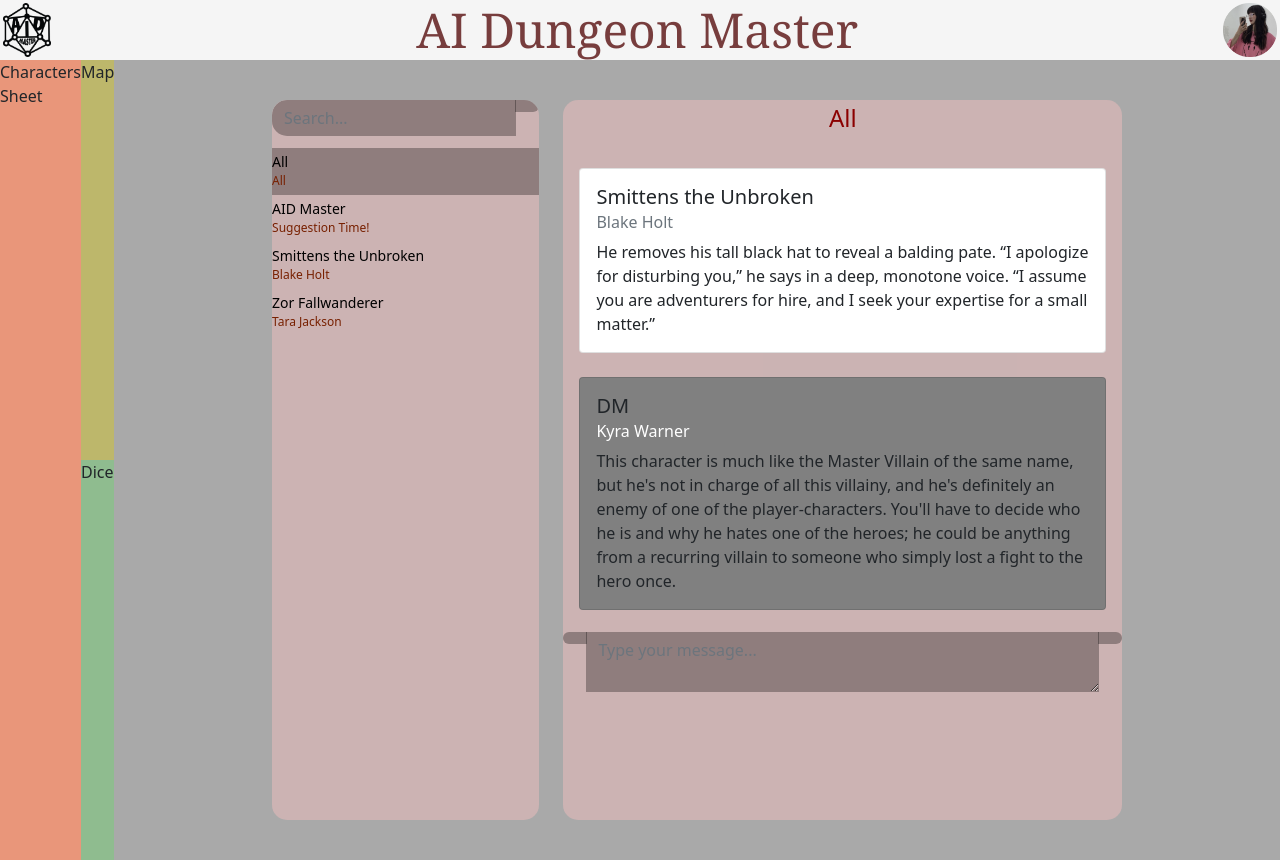
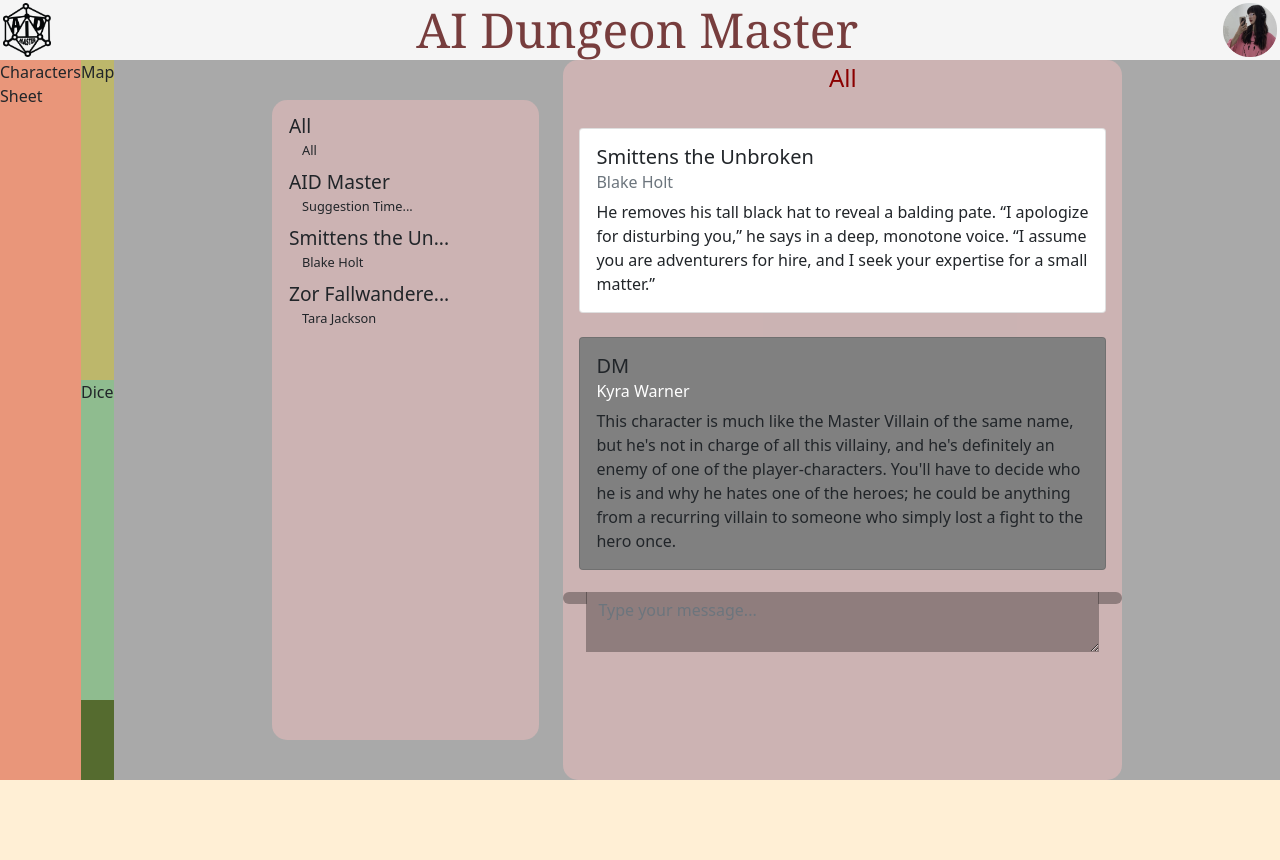
Before and after one commit to fadiatamny/AID-Master, a React (Create React App) app in the folder fate/: page /play in a window 1280 px wide. After the commit the page ends 800 px from the top, so only its background shows below. Built offline with nearby package versions, Linux system fonts and the light colour scheme.

Commit message:
socket template and component redesign

```diff
--- a/fate/src/components/Clickable/Clickable.module.css
+++ /dev/null
@@ -1,5 +0,0 @@
-.clickable {
-    width: auto;
-    height: auto;
-    float: left;
-}
--- a/fate/src/components/Clickable/Clickable.tsx
+++ b/fate/src/components/Clickable/Clickable.tsx
@@ -1,15 +1,15 @@
 import React from 'react'
-import styles from './Clickable.module.css'
 
 export interface ClickableProps {
     children: JSX.Element
-    onClick: () => void
+    // eslint-disable-next-line @typescript-eslint/no-explicit-any
+    onClick: (e?: any) => void
     style?: React.CSSProperties
 }
 
 const Clickable = ({ children, onClick, style }: ClickableProps) => {
     return (
-        <div onClick={onClick} className={`${styles.clickable} ${style}`}>
+        <div onClick={onClick} className={`${style}`}>
             {children}
         </div>
     )
--- a/fate/src/pages/GameScreen/Chat/Chat.tsx
+++ b/fate/src/pages/GameScreen/Chat/Chat.tsx
@@ -1,10 +1,12 @@
 import styles from './Chat.module.css'
 import Message from '../../../components/Message/Message'
 import User from '../../../components/User/User'
-import { useState } from 'react'
+import React from 'react'
+import ChatTabs from './ChatTabs'
+import EventsManager, { SocketEvent } from '../../../services/EventsManager'
 
 const Chat = () => {
-    const [activeChat, setActiveChat] = useState('All')
+    const [activeChat, setActiveChat] = React.useState('All')
     const mockDataMessages = [
         {
             username: 'Smittens the Unbroken',
@@ -43,28 +45,20 @@ const Chat = () => {
         { username: 'Zor Fallwanderer', playerName: 'Tara Jackson' }
     ]
 
+    React.useEffect(() => {
+        EventsManager.instance.on(SocketEvent.MESSAGE, 'Chat', (event: unknown) => {
+            console.log('im here')
+        })
+    }, [])
+
+    const switchActive = (name: string) => setActiveChat(name)
+
     return (
-        <div className="container-fluid h-100">
-            <div className="row justify-content-center h-100">
+        <div className="container-fluid">
+            <div className="row justify-content-center">
                 <div className={`col-md-4 col-xl-3 ${styles.chat}`}>
-                    <div className={`${styles.card} mb-sm-3 mb-md-0 contacts_card`}>
-                        <div className={styles.cardheader}>
-                            <div className="input-group">
-                                <input
-                                    type="text"
-                                    placeholder="Search..."
-                                    name=""
-                                    className={`form-control ${styles.search}`}
-                                />
-                                <div className="input-group-prepend">
-                                    <span className={`input-group-text ${styles.search_btn}`}>
-                                        <i className="fas fa-search"></i>
-                                    </span>
-                                </div>
-                            </div>
-                        </div>
-                        <div className={`card-body ${styles.contacts_body}`}>
-                            <ul className={styles.contacts}>
+                    <ChatTabs users={mockDataUsers} switchActive={switchActive} />
+                    {/* <ul className={styles.contacts}>
                                 {mockDataUsers.map((user, i) => {
                                     return (
                                         <div
@@ -81,10 +75,7 @@ const Chat = () => {
                                         </div>
                                     )
                                 })}
-                            </ul>
-                        </div>
-                        <div className={styles.cardfooter}></div>
-                    </div>
+                            </ul> */}
                 </div>
                 <div className={`col-md-8 col-xl-6 ${styles.chat}`}>
                     <div className={styles.card}>
--- /dev/null
+++ b/fate/src/pages/GameScreen/Chat/ChatTabs/Tab/index.tsx
@@ -0,0 +1,23 @@
+import styles from './styles.module.css'
+
+export interface TabProps {
+    username: string
+    charactername: string
+}
+
+const Tab = ({ username, charactername }: TabProps) => {
+    const shortifyString = (s: string) => {
+        if (s.length >= 15) {
+            return s.substring(0, 15) + '...'
+        }
+        return s
+    }
+    return (
+        <div className={styles.container}>
+            <p className={styles.username}>{shortifyString(username)}</p>
+            <p className={styles.charactername}>{shortifyString(charactername)}</p>
+        </div>
+    )
+}
+
+export default Tab
--- /dev/null
+++ b/fate/src/pages/GameScreen/Chat/ChatTabs/Tab/styles.module.css
@@ -0,0 +1,26 @@
+.container {
+    padding-top: 0.5vh;
+    padding-bottom: 0.5vh;
+    margin-left: 0.5vh;
+    margin-right: 0.5vh;
+    transition: background-color 0.5s ease;
+}
+
+.container:hover {
+    border-radius: 15px !important;
+    background-color: rgba(255, 148, 148, 0.4) !important;
+}
+
+.username {
+    font-size: 1.5vw;
+    margin-left: 5%;
+    margin-top: 0;
+    margin-bottom: 0;
+}
+
+.charactername {
+    font-size: 1vw;
+    margin-left: 10%;
+    margin-top: 0;
+    margin-bottom: 0;
+}
--- /dev/null
+++ b/fate/src/pages/GameScreen/Chat/ChatTabs/index.tsx
@@ -0,0 +1,25 @@
+import React from 'react'
+import Clickable from '../../../../components/Clickable/Clickable'
+import styles from './styles.module.css'
+import Tab from './Tab'
+
+export interface ChatTabsProps {
+    users: Array<any>
+    switchActive: (name: string) => void
+}
+
+const ChatTabs = ({ users, switchActive }: ChatTabsProps) => {
+    return (
+        <div className="col">
+            <div className={`${styles.container}`}>
+                {users.map((user, i) => (
+                    <Clickable key={i} onClick={() => switchActive(user.username)}>
+                        <Tab username={user.username} charactername={user.playerName} />
+                    </Clickable>
+                ))}
+            </div>
+        </div>
+    )
+}
+
+export default ChatTabs
--- /dev/null
+++ b/fate/src/pages/GameScreen/Chat/ChatTabs/styles.module.css
@@ -0,0 +1,6 @@
+.container {
+    height: 80vh;
+    padding-top: 1vh;
+    border-radius: 15px !important;
+    background-color: rgba(255, 193, 193, 0.4) !important;
+}
--- a/fate/src/pages/GameScreen/GameScreen.module.css
+++ b/fate/src/pages/GameScreen/GameScreen.module.css
@@ -14,13 +14,13 @@
 }
 
 .mapContainer{
-    height: 50vh;
+    height: 40vh;
     background-color: darkkhaki;
 
 }
 
 .diceContainer{
-    height: 50vh;
+    height: 40vh;
     background-color: darkseagreen;
 
 }
--- a/fate/src/services/EventsManager.ts
+++ b/fate/src/services/EventsManager.ts
@@ -68,6 +68,12 @@ export default class EventsManager {
     }
 }
 
-export enum EventType {
-    CONNECTED = 'connected'
+export type EventType = PlatformEvent | SocketEvent
+
+export enum SocketEvent {
+    CONNECTED = 'connected',
+    MESSAGE = 'message',
+    CONNECT = 'connect'
 }
+
+export enum PlatformEvent {}
```
Also changed, not shown: fate/src/services/SocketManager.ts (added, +23 -0 lines).
